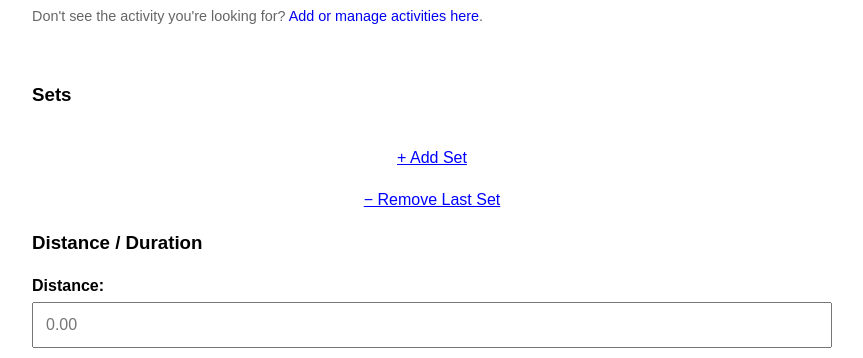
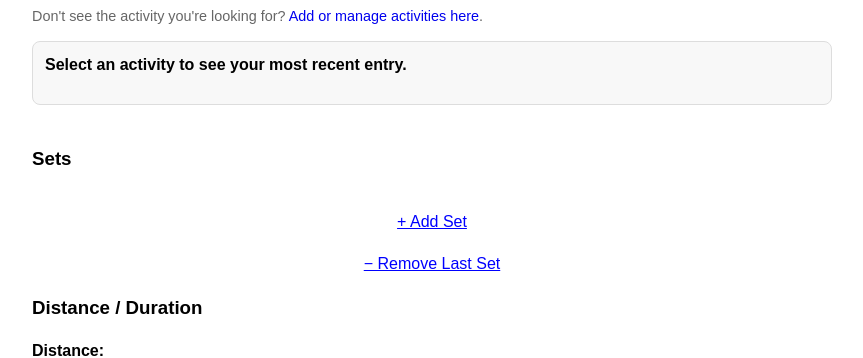
Before and after one commit to joshjohnstone/activity-tracker, a Flask app: page / in a window 1280 px wide. Shown: the part 427-785 px from the top of the page, without its empty margins (208-1071 px from the left). Run offline with Flask 3, Linux system fonts and the light colour scheme; the visitor is signed in with stand-in values (Sample User, id 1); data that the repository does not hold is empty.

Commit message:
Display last logged exercise of type when logging an activity

```diff
--- a/app/routes.py
+++ b/app/routes.py
@@ -1,6 +1,6 @@
 import json
 from datetime import date, datetime, timedelta
-from flask import Blueprint, render_template, request, redirect, url_for, flash
+from flask import Blueprint, render_template, request, redirect, url_for, flash, jsonify
 from flask_login import login_user, logout_user, login_required, current_user
 from app.models import db, User, Exercise, Activity
 from app.constants import (
@@ -14,6 +14,87 @@ from app.constants import (
 from app.utils import parse_duration_to_seconds
 
 bp = Blueprint("main", __name__)
+
+def summarize_activity_details(details):
+    tracking_type = details.get("tracking_type")
+
+    if tracking_type == "weighted_reps":
+        sets = details.get("sets", [])
+
+        parts = []
+        for s in sets:
+            reps = s.get("reps")
+            weight = s.get("weight")
+            if reps or weight:
+                parts.append(f"{reps} reps × {weight} lbs")
+
+        return parts
+
+    if tracking_type == "bodyweight_reps":
+        sets = details.get("sets", [])
+
+        parts = []
+        for s in sets:
+            reps = s.get("reps")
+            if reps:
+                parts.append(f"{reps} reps")
+
+        return parts
+
+    if tracking_type == "timed_hold":
+        sets = details.get("sets", [])
+
+        parts = []
+        for s in sets:
+            seconds = s.get("duration_seconds")
+            if seconds:
+                minutes = int(seconds) // 60
+                remainder = int(seconds) % 60
+                parts.append(f"{minutes}:{remainder:02d}")
+
+        return parts
+
+    if tracking_type == "distance_duration":
+        distance = details.get("distance")
+        unit = details.get("distance_unit") or "miles"
+        duration_seconds = details.get("duration_seconds")
+        pace = details.get("pace")
+
+        parts = []
+
+        if distance:
+            parts.append(f"Distance: {distance} {unit}")
+
+        if duration_seconds:
+            minutes = int(duration_seconds) // 60
+            seconds = int(duration_seconds) % 60
+            parts.append(f"Duration: {minutes}:{seconds:02d}")
+
+        if pace:
+            pace_minutes = int(pace)
+            pace_seconds = int(round((pace - pace_minutes) * 60))
+            parts.append(f"Pace: {pace_minutes}:{pace_seconds:02d} / mile")
+
+        return parts
+
+    if tracking_type == "duration_only":
+        seconds = details.get("duration_seconds")
+        notes = details.get("notes")
+
+        parts = []
+
+        if seconds:
+            minutes = int(seconds) // 60
+            remainder = int(seconds) % 60
+            parts.append(f"Duration: {minutes}:{remainder:02d}")
+
+        if notes:
+            parts.append(f"Notes: {notes}")
+
+        return parts
+
+    return []
+
 
 @bp.route("/")
 @login_required
@@ -152,6 +233,44 @@ def submit():
 
     flash(f"{exercise_obj.name} activity saved successfully.")
     return redirect(url_for("main.home"))
+
+@bp.route("/last_activity/<int:exercise_id>")
+@login_required
+def last_activity(exercise_id):
+
+    exercise = Exercise.query.filter_by(
+        id=exercise_id,
+        user_id=current_user.id
+    ).first_or_404()
+
+    activity = (
+        Activity.query
+        .filter_by(
+            user_id=current_user.id,
+            exercise_id=exercise.id
+        )
+        .order_by(
+            Activity.date.desc(),
+            Activity.id.desc()
+        )
+        .first()
+    )
+
+    if not activity:
+        return jsonify({
+            "found": False,
+            "message": f"No previous {exercise.name} activity found."
+        })
+
+    details = json.loads(activity.details)
+
+    return jsonify({
+        "found": True,
+        "exercise": exercise.name,
+        "date": activity.date,
+        "tracking_type": details.get("tracking_type"),
+        "summary": summarize_activity_details(details)
+    })
 
 @bp.route("/history")
 @login_required
--- a/static/style.css
+++ b/static/style.css
@@ -230,6 +230,25 @@ td {
     border-radius: 6px;
 }
 
+.last-activity-card {
+    margin-top: 12px;
+    padding: 12px;
+    border: 1px solid #ddd;
+    border-radius: 8px;
+    background: #f8f8f8;
+}
+
+.last-activity-card p {
+    margin-top: 0;
+    margin-bottom: 8px;
+    font-weight: bold;
+}
+
+.last-activity-card ul {
+    margin-top: 0;
+    padding-left: 20px;
+}
+
 /* Mobile tweaks */
 
 @media (max-width: 600px) {
--- a/templates/index.html
+++ b/templates/index.html
@@ -57,6 +57,14 @@
         Don't see the activity you're looking for?
         <a href="{{ url_for('main.exercises') }}">Add or manage activities here</a>.
     </p>
+
+    <div id="last-activity-card" class="last-activity-card">
+        <p id="last-activity-message">
+            Select an activity to see your most recent entry.
+        </p>
+
+        <ul id="last-activity-summary"></ul>
+    </div>
 
     <br>
 
@@ -338,7 +346,10 @@ function updateFormForTrackingType() {
     currentTrackingType = trackingType;
 }
 
-exerciseSelect.addEventListener("change", updateFormForTrackingType);
+exerciseSelect.addEventListener("change", function() {
+    updateFormForTrackingType();
+    updateLastActivityCard();
+});
 
 addSetBtn.addEventListener("click", function() {
     addSetRow(currentTrackingType);
@@ -358,6 +369,47 @@ removeSetBtn.addEventListener("click", function() {
 });
 
 updateFormForTrackingType();
+
+const lastActivityMessage = document.getElementById("last-activity-message");
+const lastActivitySummary = document.getElementById("last-activity-summary");
+
+function updateLastActivityCard() {
+    const exerciseId = exerciseSelect.value;
+
+    if (!exerciseId) {
+        lastActivityMessage.textContent =
+            "Select an activity to see your most recent entry.";
+        lastActivitySummary.innerHTML = "";
+        return;
+    }
+
+    fetch(`/last_activity/${exerciseId}`)
+        .then(response => response.json())
+        .then(data => {
+            lastActivitySummary.innerHTML = "";
+
+            if (!data.found) {
+                lastActivityMessage.textContent = data.message;
+                return;
+            }
+
+            lastActivityMessage.textContent =
+                `Last ${data.exercise}: ${data.date}`;
+
+            data.summary.forEach(item => {
+                const li = document.createElement("li");
+                li.textContent = item;
+                lastActivitySummary.appendChild(li);
+            });
+        })
+        .catch(() => {
+            lastActivityMessage.textContent =
+                "Could not load previous activity.";
+            lastActivitySummary.innerHTML = "";
+        });
+}
+
+updateLastActivityCard()
 </script>
 
 {% endblock %}
```
